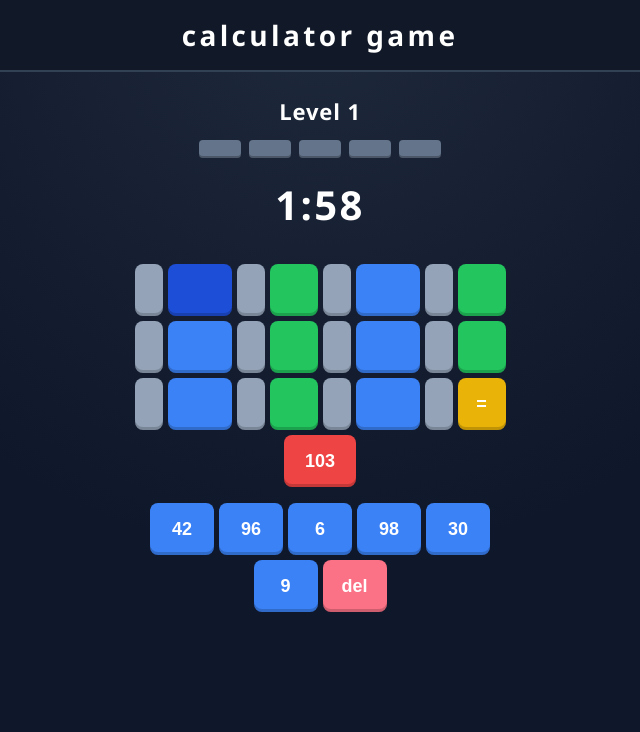
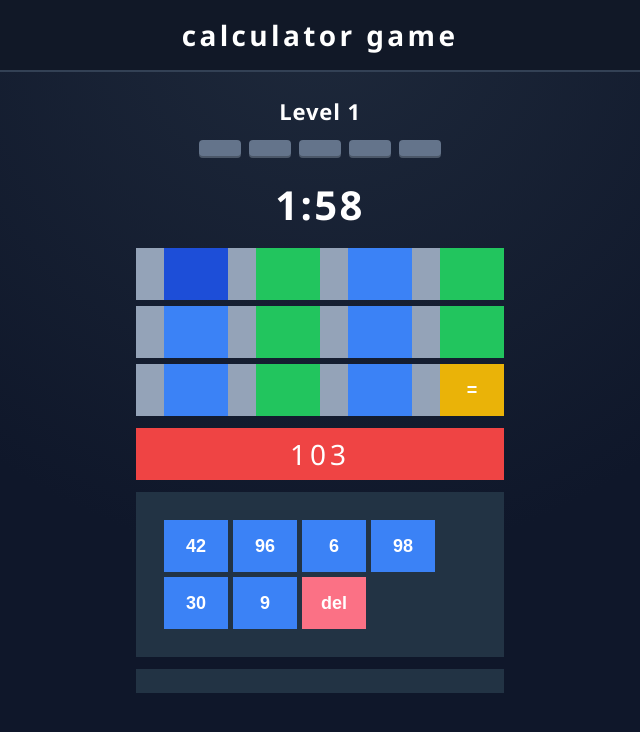
Before and after one commit to wwtchrsin/calculator-game, a Vue app: page / in a window 1280 px wide. Both pictures are taken after a click on the button "Continue". Shown: the top 732 px of the page, without its empty margins (320-960 px from the left). Built offline with nearby package versions, Linux system fonts and the light colour scheme.

Commit message:
[mdf] styles: expression, options, target components

```diff
--- a/src/App.vue
+++ b/src/App.vue
@@ -39,6 +39,9 @@
 
       <section class="board-panel">
         <ExpressionRow :cells="cells" :active-id="activeId" @select="selectCell" />
+        <div class="expression-target">
+          {{ target }}
+        </div>
         <ChoiceBar
           :mode="choiceMode"
           :numbers="available"
@@ -73,6 +76,7 @@ const gameStated = ref(false)
 const roundOver = ref(true)
 const roundWon = ref(false)
 const cells = ref([])
+const target = ref(-1)
 const available = ref([])
 const activeId = ref(null)
 const stepRows = ref([])
@@ -116,8 +120,8 @@ function startRound() {
     numberSeq += 1
     return { id: `num-${numberSeq}`, value }
   })
-  cells.value = createBoard(round.target)
-  activeId.value = null
+  target.value = round.target
+  cells.value = createBoard()
   stepRows.value = []
   gameStated.value = true
   roundOver.value = false
@@ -157,8 +161,6 @@ function applyChoice(payload) {
   } else if (cell.type === 'op' || cell.type === 'bracket') {
     patchCell(cell.id, { value: payload })
   }
-
-  deactivate()
   afterEdit()
 }
 
@@ -170,7 +172,6 @@ function deleteActive() {
     available.value = [...available.value, { id: cell.sourceId, value: Number(cell.value) }]
   }
   patchCell(cell.id, { value: '', sourceId: null })
-  deactivate()
   afterEdit()
 }
 
@@ -181,7 +182,7 @@ function afterEdit() {
     return
   }
   stepRows.value = result.steps.map(stepToCells)
-  if (result.complete && result.value === Number(cells.value.find((cell) => cell.id === 'result')?.value)) {
+  if (result.complete && result.value === target.value) {
     finishRound(true)
   }
 }
@@ -217,10 +218,6 @@ function continueGame() {
   startRound()
 }
 
-onMounted(() => {
-  //startRound()
-})
-
 onUnmounted(() => {
   clearTimer()
 })
--- a/src/game/board.js
+++ b/src/game/board.js
@@ -1,6 +1,6 @@
 export const NUMBER_COUNT = 6
 
-export function createBoard(target) {
+export function createBoard() {
   const cells = []
   for (let i = 0; i < NUMBER_COUNT; i += 1) {
     cells.push({
@@ -32,12 +32,6 @@ export function createBoard(target) {
     }
   }
   cells.push({ id: 'eq', type: 'equals', value: '=', interactive: false })
-  cells.push({
-    id: 'result',
-    type: 'result',
-    value: String(target),
-    interactive: false
-  })
   return cells
 }
 
--- a/src/style.css
+++ b/src/style.css
@@ -43,7 +43,7 @@ body {
   padding: 24px 0 40px;
   display: flex;
   flex-direction: column;
-  gap: 28px;
+  gap: 12px;
 }
 
 .status-panel {
@@ -125,23 +125,41 @@ body {
 .steps-panel {
   display: flex;
   flex-direction: column;
-  gap: 16px;
+  box-sizing: border-box;
+  width: 368px;
+  margin: 0 auto;
+  gap: 12px;
 }
 
-.expression-row,
-.choice-bar {
+.steps-panel {
+  padding: 12px;
+  background-color: #223344;
+}
+
+.expression-row {
+  display: grid;
+  grid-template-columns: repeat(4, 28px 64px);
+  row-gap: 6px;
+}
+
+.expression-target {
   display: flex;
-  flex-wrap: wrap;
   justify-content: center;
-  align-items: stretch;
-  gap: 5px;
-  overflow-x: auto;
-  max-width: 400px;
-  margin: 0 auto;
+  align-items: center;
+  background-color: #ef4444;
+  height: 52px;
+  font-size: 28px;
+  letter-spacing: 4px;
 }
 
 .choice-bar {
-  min-height: 52px;
+  box-sizing: border-box;
+  display: grid;
+  grid-template-columns: repeat(4, 64px);
+  justify-items: start;
+  gap: 5px;
+  padding: 28px;
+  background-color: #223344;
 }
 
 .cell {
@@ -149,33 +167,34 @@ body {
   color: #fff;
   font-size: 18px;
   font-weight: 700;
-  min-height: 52px;
-  min-width: 52px;
+  height: 52px;
+  width: 52px;
   padding: 0 6px;
-  border-radius: 8px;
   display: inline-flex;
   align-items: center;
   justify-content: center;
-  box-shadow: inset 0 -3px 0 rgba(0, 0, 0, 0.18);
-  flex: 0 0 auto;
 }
 
 .cell-thin,
 .cell.is-thin {
-  min-width: 28px;
   width: 28px;
   padding: 0;
-  font-size: 24px;
+  font-size: 18px;
 }
 
 .cell-number {
   background: #3b82f6;
-  min-width: 64px;
+  width: 64px;
 }
 
 .cell-op {
   background: #22c55e;
-  min-width: 48px;
+  width: 64px;
+}
+
+.cell-bracket {
+  background: #94a3b8;
+  width: 64px;
 }
 
 .cell-bracket,
@@ -185,12 +204,12 @@ body {
 
 .cell-equals {
   background: #eab308;
-  min-width: 48px;
+  width: 64px;
 }
 
 .cell-result {
   background: #ef4444;
-  min-width: 72px;
+  width: 64px;
 }
 
 .cell-del {
@@ -220,6 +239,7 @@ body {
 }
 
 .steps-panel .expression-row {
-  overflow-x: auto;
-  padding-bottom: 4px;
+  display: flex;
+  flex-wrap: wrap;
+  row-gap: 0;
 }
```
